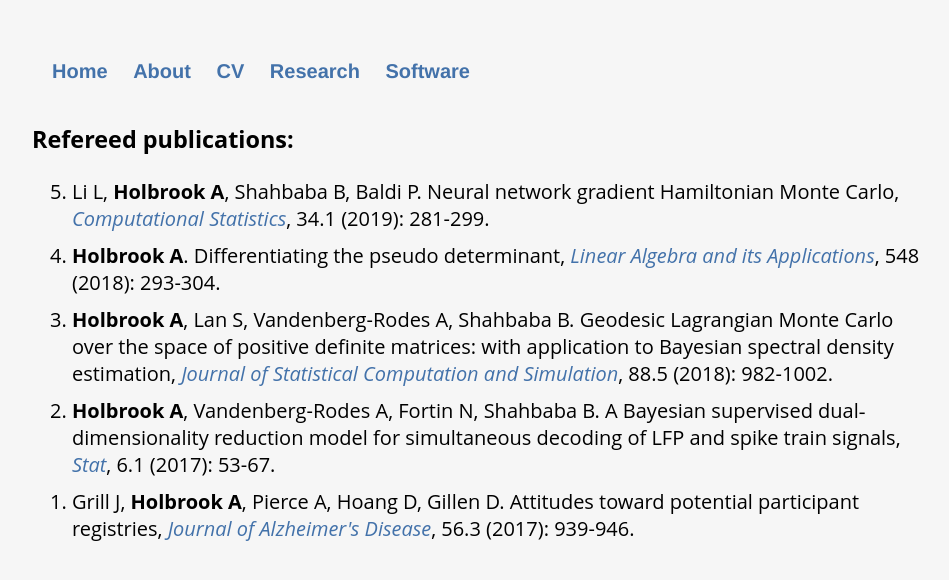
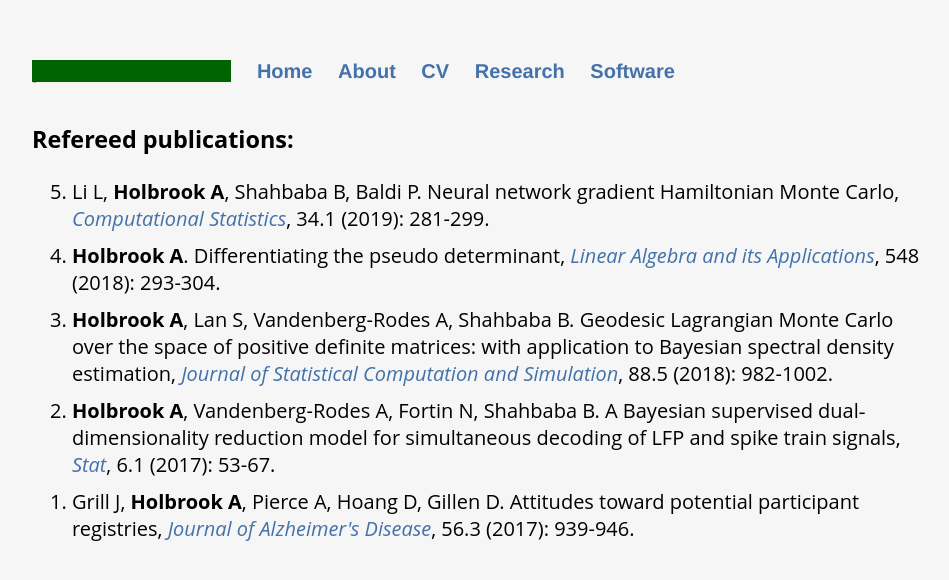
Before and after one commit to andrewjholbrook/andrewjholbrook.github.io, a Jekyll site: the page built from research.html, in a window 1280 px wide. Shown: the top 580 px of the page, without its empty margins (160-1109 px from the left). Built offline with Jekyll 4.4.1, drawn with Linux system fonts in a browser that asks for light colours.

Commit message:
Update default.html

```diff
--- a/_layouts/default.html
+++ b/_layouts/default.html
@@ -8,7 +8,7 @@
 		<body>
 			<nav>
 	    		<ul>
-				<li><a class="selected"| Andrew J. Holbrook</a></li>
+				<li><a class="selected">| Andrew J. Holbrook</a></li>
 	        		<li><a href="/">Home</a></li>
 		        	<li><a href="/about">About</a></li>
 	        		<li><a href="/cv">CV</a></li>
```
